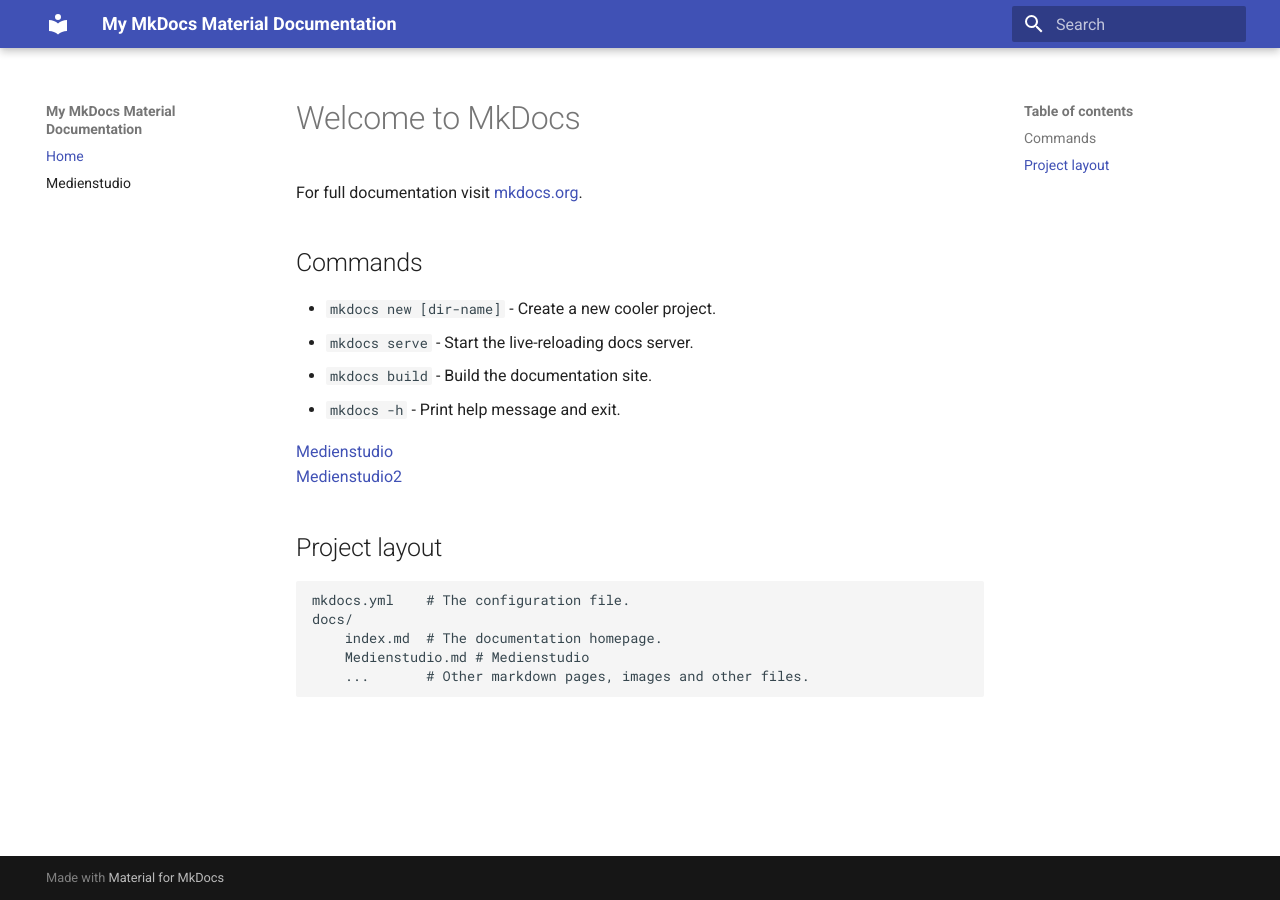
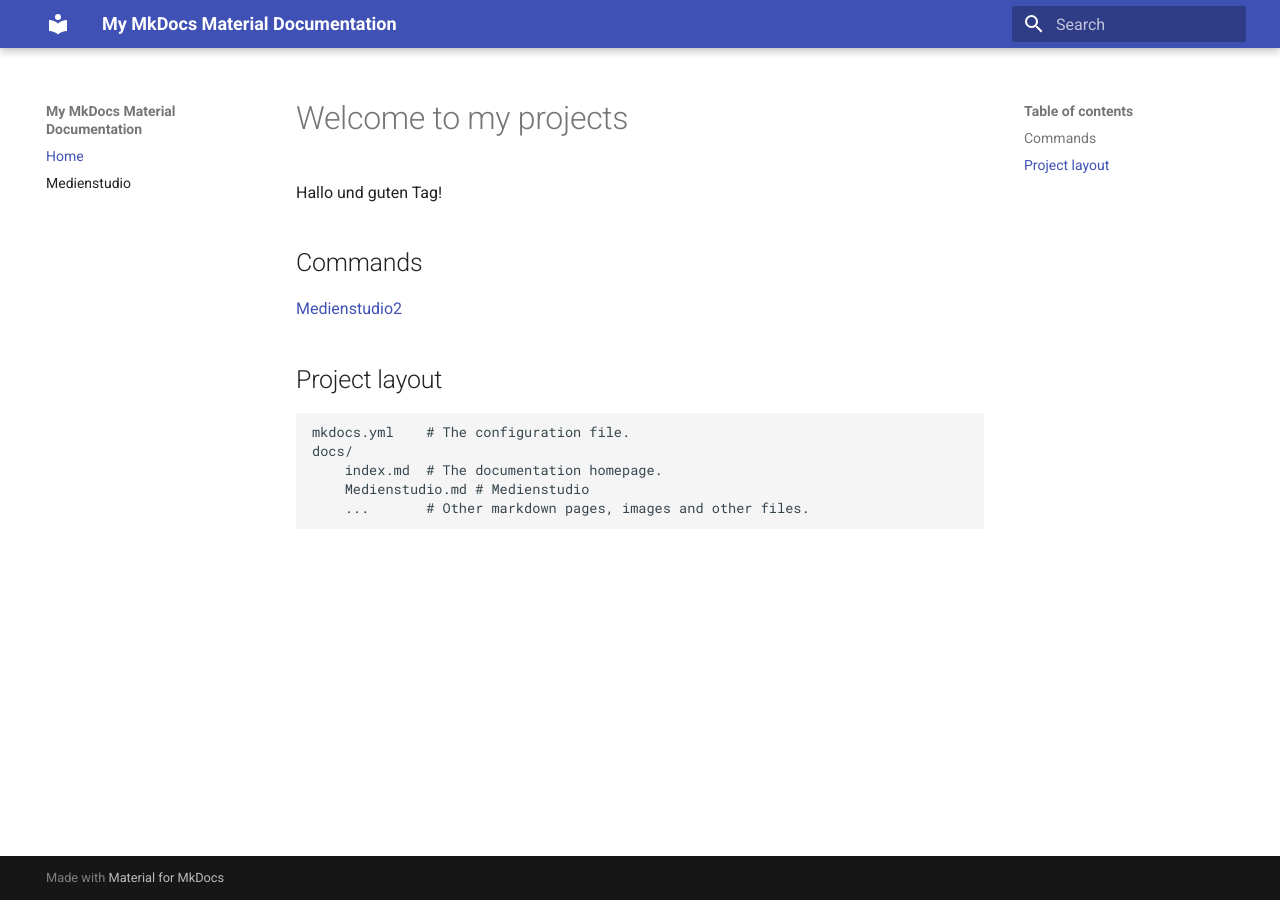
Before and after one commit to roadrider42/mkdocs-demo, an MkDocs documentation site: the page built from docs/index.md, in a window 1280 px wide. Built offline with MkDocs 1.6.1 and Material for MkDocs 9.7.7, drawn with Linux system fonts in a browser that asks for light colours.

```diff
--- a/docs/index.md
+++ b/docs/index.md
@@ -1,15 +1,10 @@
-# Welcome to MkDocs
+# Welcome to my projects
 
-For full documentation visit [mkdocs.org](https://www.mkdocs.org).
+Hallo und guten Tag!
 
 ## Commands
 
-* `mkdocs new [dir-name]` - Create a new cooler project.
-* `mkdocs serve` - Start the live-reloading docs server.
-* `mkdocs build` - Build the documentation site.
-* `mkdocs -h` - Print help message and exit.
 
-[Medienstudio](Medienstudio.md)
 [Medienstudio2](Medienstudio2.md)
 
 ## Project layout
```
